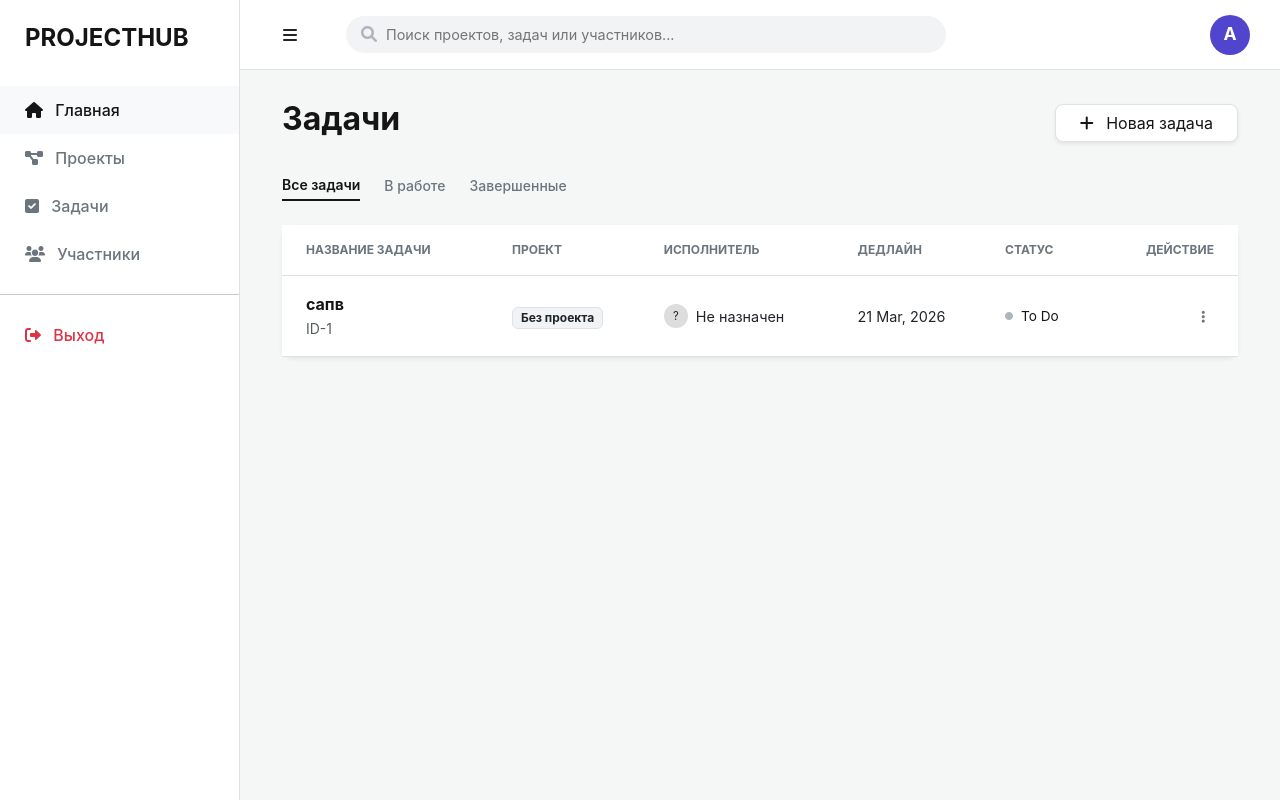
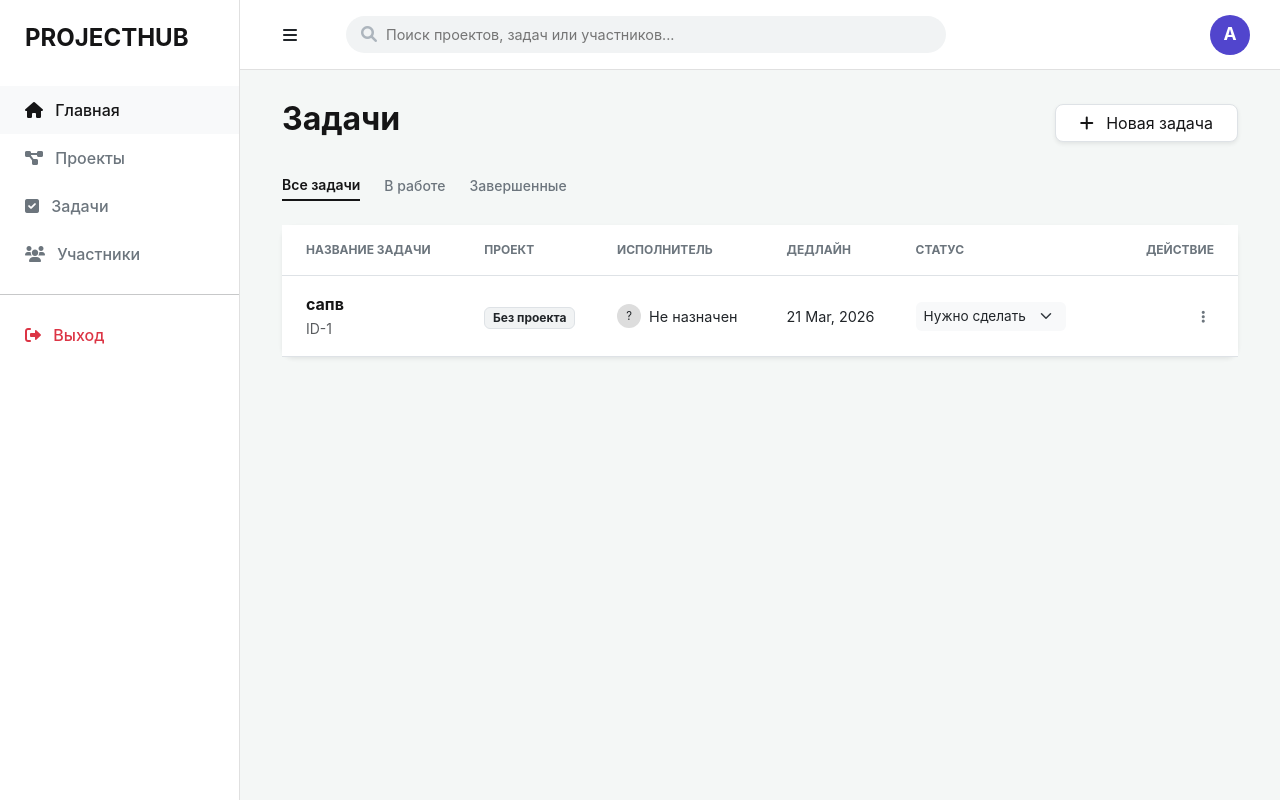
Before and after one commit to Alika443/diplom, a FastAPI app: page /tasks in a window 1280 px wide. Run offline with FastAPI, Linux system fonts and the light colour scheme; data comes from the database, SQL or seed files in the repository.

Commit message:
изменение статуса в задачах 2

```diff
--- a/templates/tasks.html
+++ b/templates/tasks.html
@@ -53,12 +53,18 @@
         <td style="font-size: 0.9rem;">
             {{ task.deadline.strftime('%d %b, %Y') if task.deadline else 'Нет даты' }}
         </td>
+
         <td>
-            <span class="d-flex align-items-center" style="font-size: 0.85rem; color: #151516;">
-                <i class="fas fa-circle me-2" style="font-size: 0.5rem; color: #adb5bd;"></i>
-                {{ task.status }}
-            </span>
+            <form action="/tasks/update-status/{{ task.id }}" method="post" style="margin: 0;">
+                <select name="status" onchange="this.form.submit()" class="form-select form-select-sm border-0 bg-light" style="width: 150px; font-size: 0.85rem; cursor: pointer; border-radius: 6px;">
+                    <option value="To Do" {% if task.status == 'To Do' %}selected{% endif %}>Нужно сделать</option>
+                    <option value="In Progress" {% if task.status == 'In Progress' %}selected{% endif %}>В работе</option>
+                    <option value="Done" {% if task.status == 'Done' %}selected{% endif %}>Завершено</option>
+                    <option value="On Hold" {% if task.status == 'On Hold' %}selected{% endif %}>Приостановлено</option>
+                </select>
+            </form>
         </td>
+
         <td class="pe-4 text-end">
             <button class="btn btn-sm text-secondary"><i class="fas fa-ellipsis-v"></i></button>
         </td>
```
